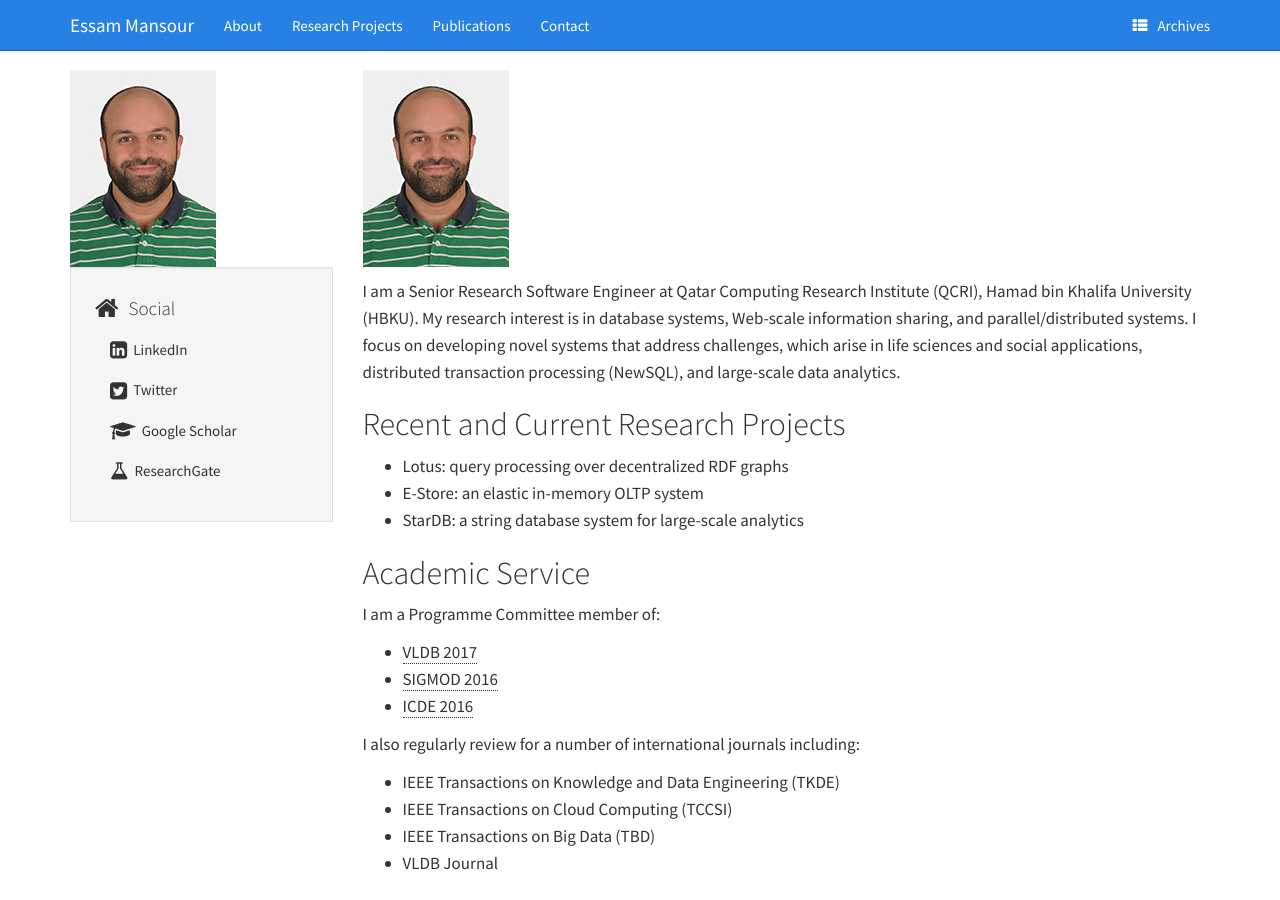
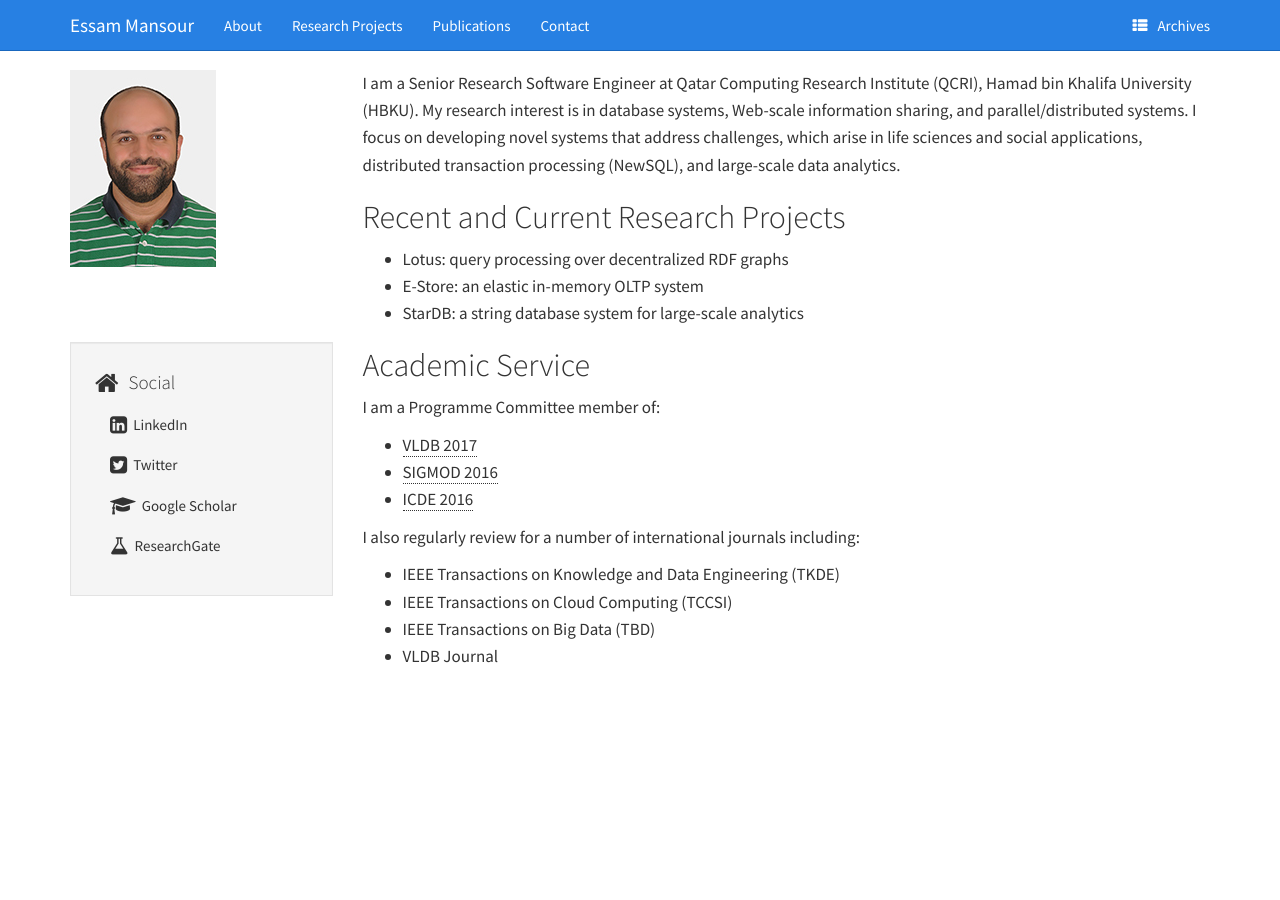
Before and after one commit to mansoure/mansoure.github.io, a Jekyll site: the page built from index.md, in a window 1280 px wide. Built offline with Jekyll 4.4.1, drawn with Linux system fonts in a browser that asks for light colours.

```diff
--- a/_layouts/default.html
+++ b/_layouts/default.html
@@ -57,6 +57,9 @@
 		<div class="col-sm-3" id="sidebar">
             <aside>
 				<img style="float: center;" alt="thumbnail of Essam" src="images/essam2.jpg"  />
+				<p> </p>
+				<br>
+				<br>
 				<br>
 
 				<section class="well well-sm">
--- a/index.md
+++ b/index.md
@@ -2,7 +2,6 @@
 layout: default
 title: Essam Mansour
 ---
-![emansour](/images/essam2.jpg)
 
 I am a Senior Research Software Engineer at Qatar Computing Research Institute (QCRI), Hamad bin Khalifa University (HBKU). My research interest is in database systems, Web-scale information sharing, and parallel/distributed systems. I focus on developing novel systems that address challenges, which arise in life sciences and social applications, distributed transaction processing (NewSQL), and large-scale data analytics.
 
```
